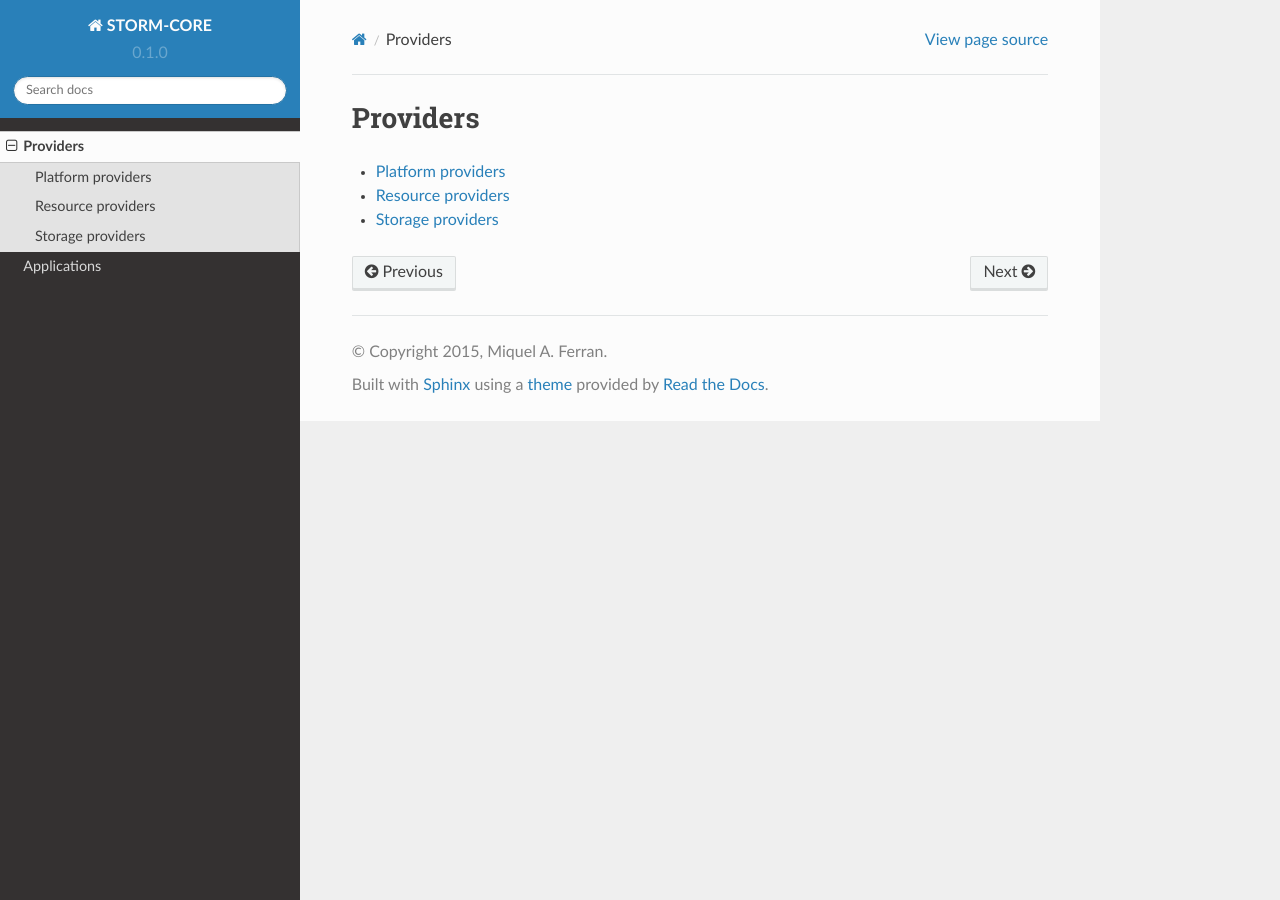
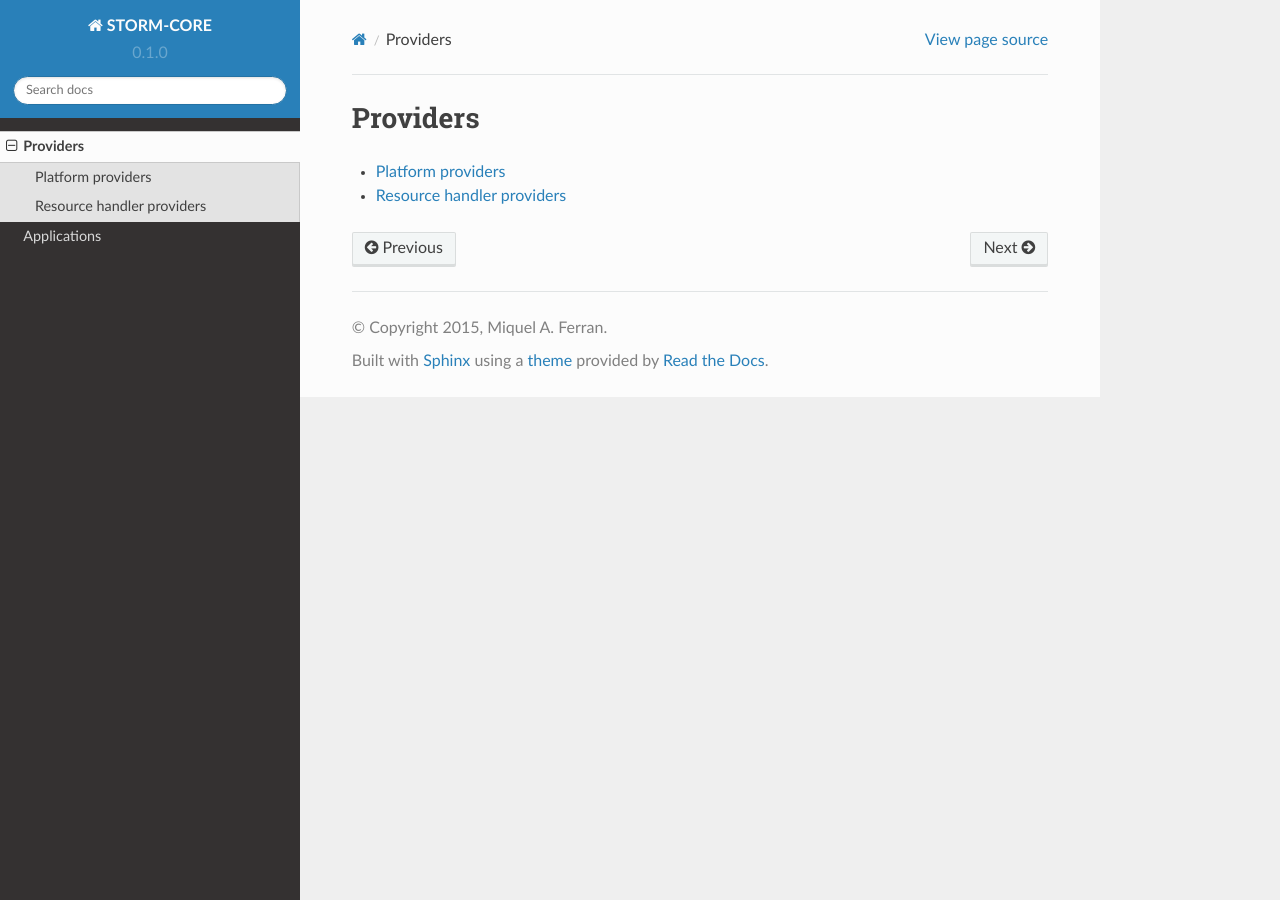
Before and after one commit to miquelo/storm-core, a Sphinx documentation site: the page built from docs/source/providers.rst, in a window 1280 px wide. Built offline with Sphinx 7.4.7 and the Read the Docs theme 2.0.0, drawn with Linux system fonts in a browser that asks for light colours.

Commit message:
No storage providers. Resource are resource handler providers.

```diff
--- /dev/null
+++ b/docs/source/providers.reshandler.rst
@@ -0,0 +1,2 @@
+Resource handler providers
+==========================
--- a/docs/source/providers.resource.rst
+++ /dev/null
@@ -1,2 +0,0 @@
-Resource providers
-==================
--- a/docs/source/providers.rst
+++ b/docs/source/providers.rst
@@ -5,5 +5,4 @@ Providers
    :maxdepth: 4
 
    providers.platform
-   providers.resource
-   providers.storage
+   providers.reshandler
--- a/docs/source/providers.storage.rst
+++ /dev/null
@@ -1,2 +0,0 @@
-Storage providers
-=================
```
